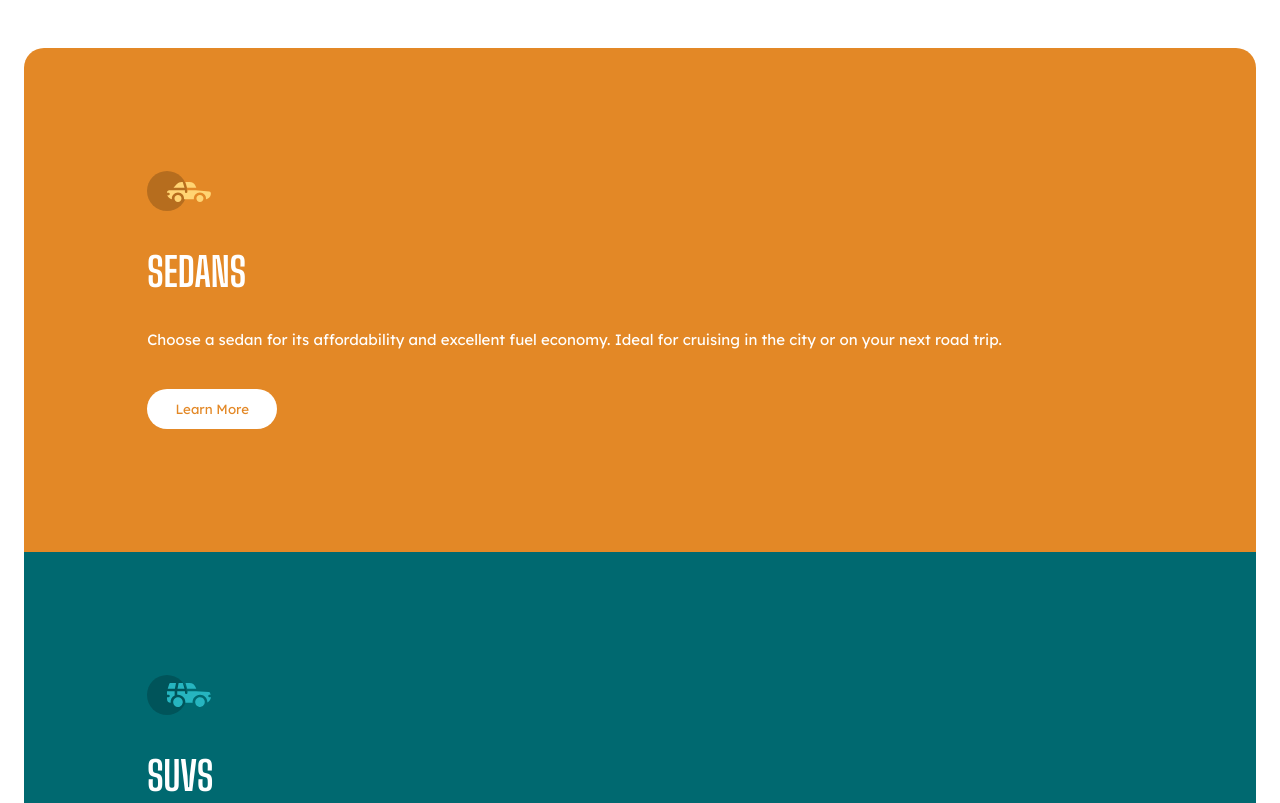
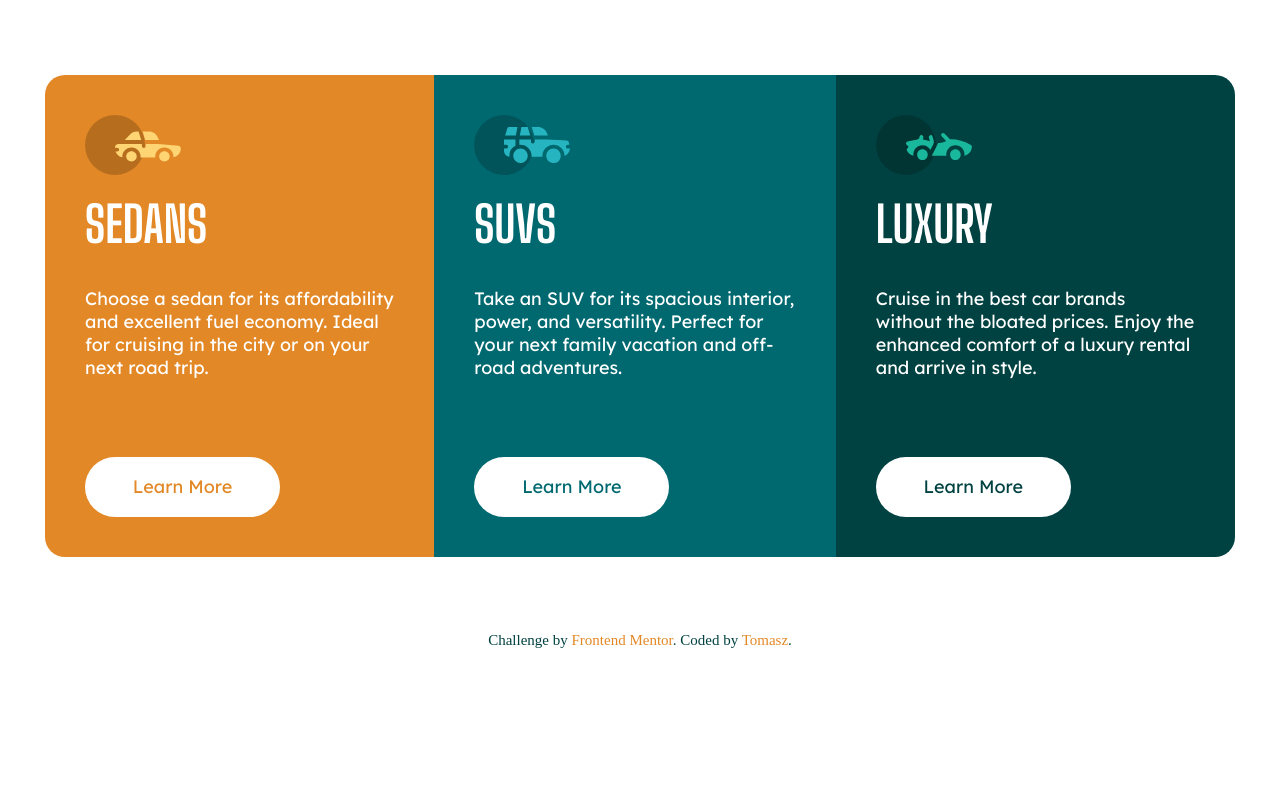
Before and after one commit to ike-tom/3-column-preview-card-component, a plain HTML site: page index.html in a window 1280 px wide. Shown: the top 803 px of the page. Drawn offline with Linux system fonts and the light colour scheme.

Commit message:
more hover effects and desktop view added

```diff
--- a/styles/style.css
+++ b/styles/style.css
@@ -1,6 +1,6 @@
 /* COMMON */
 
-body {
+html, body {
     margin: 0;
     padding: 0;
     box-sizing: border-box;
@@ -20,8 +20,10 @@ body {
 }
 
 .car-container {
-    padding: 10%;
+    display: flex;
+    padding: 40px;
     color: white;
+    flex-direction: column;
 }
 
 .car-container-1 {
@@ -41,12 +43,14 @@ body {
     font-family: 'Big Shoulders Display';
     font-weight: 700;
     font-size: 2.5rem;
+    margin: 1rem 0;
 }
 
 .car__description {
     font-family: 'Lexend Deca';
     margin-bottom: 2.5rem;
     font-weight: 400;
+    flex-grow: 1;
 }
 
 .cta__button {
@@ -84,6 +88,7 @@ body {
 
 .footer {
     margin-bottom: 1rem;
+    margin-top: auto;
 }
 
 .attribution {
@@ -93,9 +98,66 @@ body {
 }
 
 .attribution a {
-    color: hsl(228, 45%, 44%);
     text-decoration: none;
     color: hsl(31, 77%, 52%);
+    transition: 0.5s;
+}
+
+.attribution a:hover {
+    color: hsl(184, 100%, 22%);
+    ;
 }
 
 /* END OF FOOTER */
+
+@media(min-width:768px) {
+    .cars-container {
+        margin: 5rem 3rem;
+    }
+    .car__header {
+        font-size: 3.5rem;
+    }
+    .car__description {
+        font-size: 2rem;
+    }
+    .cta__button {
+        height: 80px;
+        width: 260px;
+        font-size: 1.7rem;
+        border-radius: 40px;
+    }
+    .attribution {
+        font-size: 22px;
+    }
+    .car__icon {
+        height: 60px;
+    }
+}
+
+@media(min-width:1025px) {
+    .cars-container {
+        flex-direction: row;
+    }
+    .cta__button {
+        margin-top: 40px;
+    }
+    .car__header {
+        font-size: 3.3rem;
+        margin: 1rem 0;
+    }
+    .car__description {
+        font-size: 1.2rem;
+    }
+    .cta__button {
+        height: 60px;
+        width: 195px;
+        font-size: 1.2rem;
+        border-radius: 30px;
+    }
+    .attribution {
+        font-size: 1rem;
+    }
+    .body {
+        overflow: hidden;
+    }
+}
```
